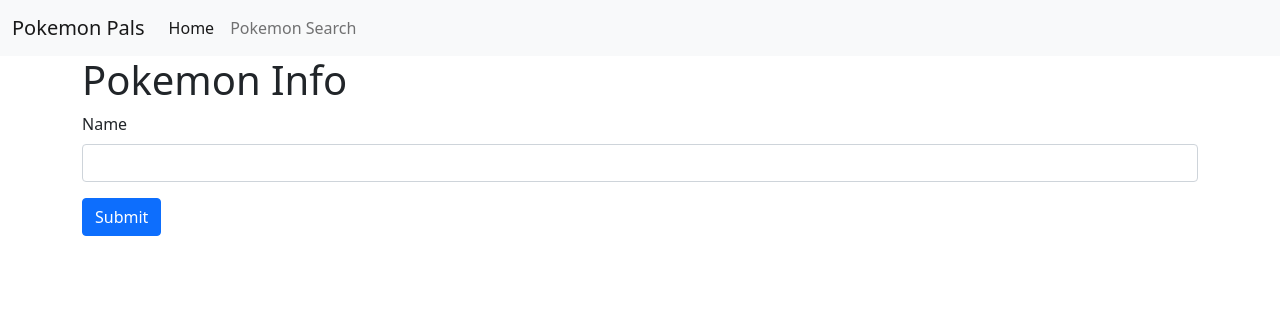
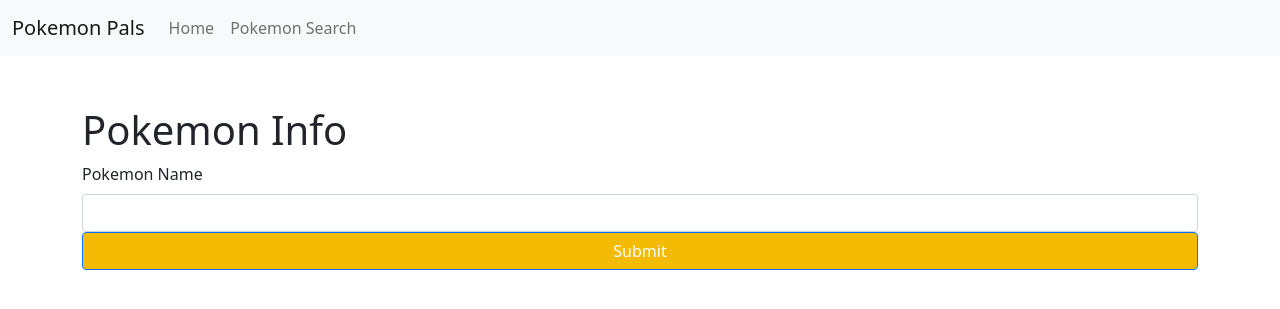
Before and after one commit to sabrinajurlina/myflaskapp, a Flask app: page /pokeinfo in a window 1280 px wide. Shown: the top 309 px of the page. Run offline with Flask 2, Linux system fonts and the light colour scheme.

Commit message:
multi page app

```diff
--- a/app.py
+++ b/app.py
@@ -1,38 +1 @@
-from flask import Flask, render_template, request
-import requests
-
-app = Flask(__name__)
-
-@app.route('/', methods=['GET'])
-def index():
-    return render_template('index.html.j2')
-
-@app.route('/pokeinfo', methods=['GET', 'POST'])
-def pokeinfo():
-    if request.method == 'POST':
-        name = request.form.get('name')
-
-        url = f"https://pokeapi.co/api/v2/pokemon/{name}"
-        response = requests.get(url)
-        if not response.ok:
-            error_string = 'We had an error'
-            return render_template('pokeinfo.html.j2', error=error_string)
-
-        if not response.json()['name']:
-            error_string = 'We had an error loading your data. Check your spelling, or maybe that pokemon does not exist.'
-            return render_template('pokeinfo.html.j2', error=error_string)
-
-        poke = response.json()
-        poke_dict={
-            "name":poke['name'],
-            "base_experience":poke['base_experience'],
-            "hp":poke['stats'][0]['base_stat'],
-            "attack":poke['stats'][1]['base_stat'],
-            "defense":poke['stats'][2]['base_stat'],
-            "ability":poke['abilities'][0]['ability']['name'],
-            "sprite":poke['sprites']['front_default'],
-        }
-
-        return render_template('pokeinfo.html.j2', pokemon=poke_dict)
-
-    return render_template('pokeinfo.html.j2')
+from app import app
--- /dev/null
+++ b/app/__init__.py
@@ -0,0 +1,6 @@
+from flask import Flask
+from config import Config
+#initializing
+app = Flask(__name__)
+app.config.from_object(Config)
+from app import routes
--- /dev/null
+++ b/app/forms.py
@@ -0,0 +1,7 @@
+from flask_wtf import FlaskForm
+from wtforms import StringField, SubmitField
+from wtforms.validators import DataRequired
+
+class SearchForm(FlaskForm):
+    pokemon = StringField('Pokemon Name', validators=[DataRequired()])
+    submit = SubmitField('Submit')
--- /dev/null
+++ b/app/routes.py
@@ -0,0 +1,39 @@
+from flask import render_template, request
+import requests
+from .forms import SearchForm
+from app import app
+
+@app.route('/', methods=['GET'])
+def index():
+    return render_template('index.html.j2')
+
+@app.route('/pokeinfo', methods=['GET', 'POST'])
+def pokeinfo():
+    form = SearchForm()
+    if request.method == 'POST' and form.validate_on_submit():
+        pokemon = form.pokemon.data
+        print(pokemon, 'something')
+        url = f"https://pokeapi.co/api/v2/pokemon/{pokemon}"
+        response = requests.get(url)
+        if not response.ok:
+            error_string = 'We had an error'
+            return render_template('pokeinfo.html.j2', form=form, error=error_string)
+
+        if not response.json()['name']:
+            error_string = 'We had an error loading your data. Check your spelling, or maybe that pokemon does not exist.'
+            return render_template('pokeinfo.html.j2', form=form, error=error_string)
+
+        poke = response.json()
+        poke_dict={
+            "name":poke['name'],
+            "base_experience":poke['base_experience'],
+            "hp":poke['stats'][0]['base_stat'],
+            "attack":poke['stats'][1]['base_stat'],
+            "defense":poke['stats'][2]['base_stat'],
+            "ability":poke['abilities'][0]['ability']['name'],
+            "sprite":poke['sprites']['front_default'],
+        }
+        print(poke_dict, 'dict should be here')
+        return render_template('pokeinfo.html.j2', form=form, pokemon=poke_dict)
+
+    return render_template('pokeinfo.html.j2', form=form)
--- /dev/null
+++ b/app/static/css/main.css
@@ -0,0 +1,3 @@
+.container{
+    margin-top: 50px;
+}
--- /dev/null
+++ b/app/static/css/pokeinfo.css
@@ -0,0 +1,3 @@
+.btn{
+    background-color: rgb(243, 187, 4);
+}
--- a/templates/base.html.j2
+++ b/app/templates/base.html.j2
@@ -4,7 +4,13 @@
     <meta charset="UTF-8">
     <meta http-equiv="X-UA-Compatible" content="IE=edge">
     <meta name="viewport" content="width=device-width, initial-scale=1.0">
+    {# bootstrap css #}
     <link href="https://cdn.jsdelivr.net/npm/bootstrap@5.1.3/dist/css/bootstrap.min.css" rel="stylesheet" integrity="sha384-1BmE4kWBq78iYhFldvKuhfTAU6auU8tT94WrHftjDbrCEXSU1oBoqyl2QvZ6jIW3" crossorigin="anonymous">
+    {# global custom css #}
+    <link rel="stylesheet" href="{{url_for('static', filename='css/main.css')}}">
+    {% block css %}
+    <link rel="stylesheet" href="{{url_for('static', filename='css/pokeinfo.css')}}">
+    {% endblock %}
     <title>Pokemon Pals - {% block title %}{% endblock %}</title>
 </head>
 
@@ -17,8 +23,8 @@
         </button>
         <div class="collapse navbar-collapse" id="navbarNavAltMarkup">
         <div class="navbar-nav">
-            <a class="nav-link active" aria-current="page" href="#">Home</a>
-            <a class="nav-link" href="#">Pokemon Search</a>
+            <a class="nav-link" href="{{url_for('index')}}">Home</a>
+            <a class="nav-link" href="{{url_for('pokeinfo')}}">Pokemon Search</a>
         </div>
         </div>
     </div>
--- a/templates/pokeinfo.html.j2
+++ b/app/templates/pokeinfo.html.j2
@@ -1,21 +1,32 @@
 {% extends 'base.html.j2' %}
+
+{% block css %}
+<link rel="stylesheet" href="{{url_for('static', filename='css/pokeinfo.css')}}">
+{% endblock %}
+
 {% block title %}
 Pokemon
 {% endblock %}
 
 {% block content %}
+<h1>Pokemon Info</h1>
+<form action="{{url_for('pokeinfo')}}" method="POST">
+    {{form.hidden_tag()}}
+    <div>
+    {# class="mb-3" #}
+    {{form.pokemon.label(class="form-label")}}
+    {{form.pokemon(class="form-control")}}
+    {% for error in form.pokemon.errors %}
+      <small style="color:red;">{{error}}</small>
+    {% endfor %}
+    </div>
 
-<h1>Pokemon Info</h1>
-<form action="/pokeinfo" method="POST">
-  <div class="mb-3">
-    <label for="name" class="form-label">Name</label>
-    <input type="text" name="name" class="form-control" id="name">
-  </div>
-  <div style="color:red"><small>{{error}}</small></div>
-  <button type="submit" class="btn btn-primary">Submit</button>
+    <div>
+    {{form.submit(class="btn btn-primary form-control")}}
+    </div>
 </form>
+
 {% if pokemon %}
-
   <table class="table table-striped table-hover table-dark">
     <thead>
       <tr>
--- /dev/null
+++ b/config.py
@@ -0,0 +1,4 @@
+import os
+#config section
+class Config():
+    SECRET_KEY = os.environ.get("SECRET_KEY")
--- a/gitignore.txt
+++ /dev/null
@@ -1,4 +0,0 @@
-__pycache__
-*.txt
-.env
-.DS_store
```
Also changed, not shown: requirements.txt (+8 -0 lines), app/templates/index.html.j2 (renamed from templates/index.html.j2), 1 other file.
